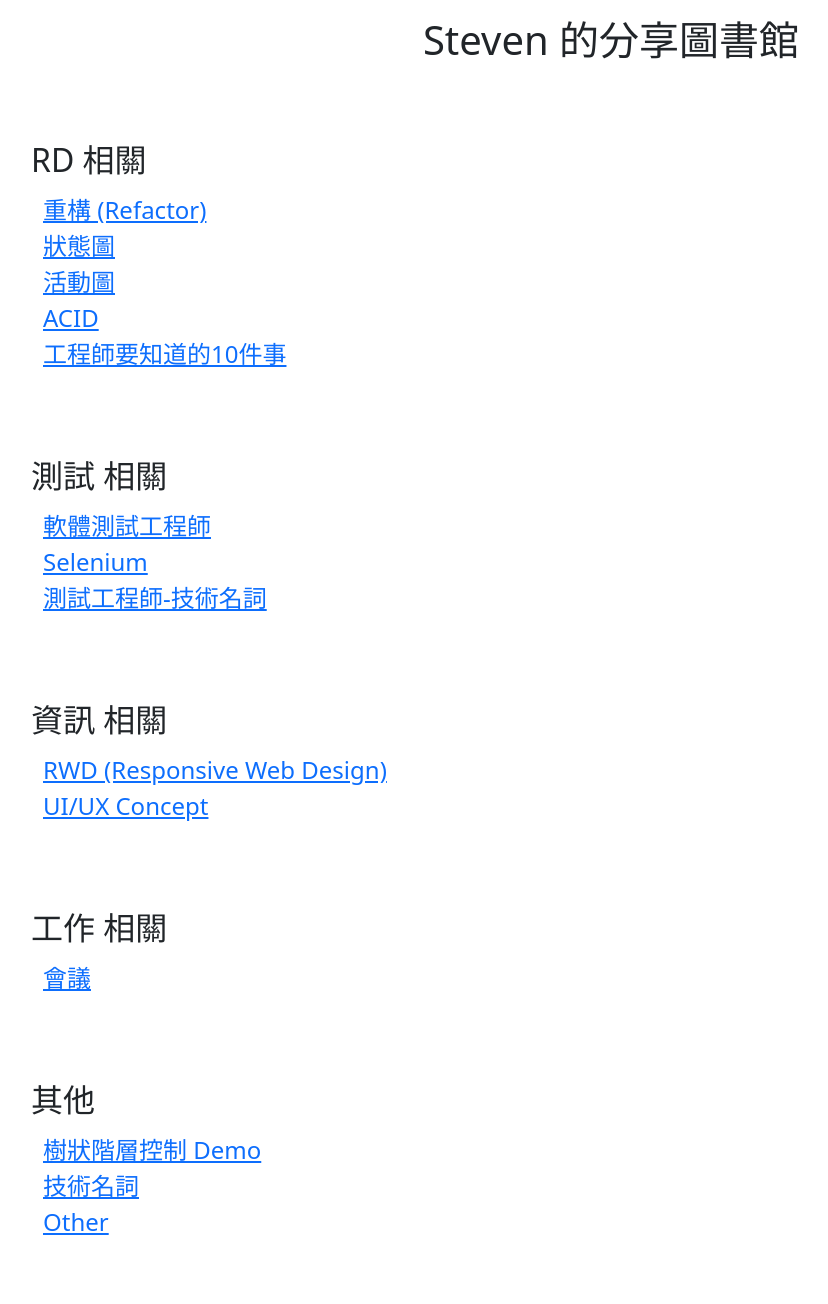
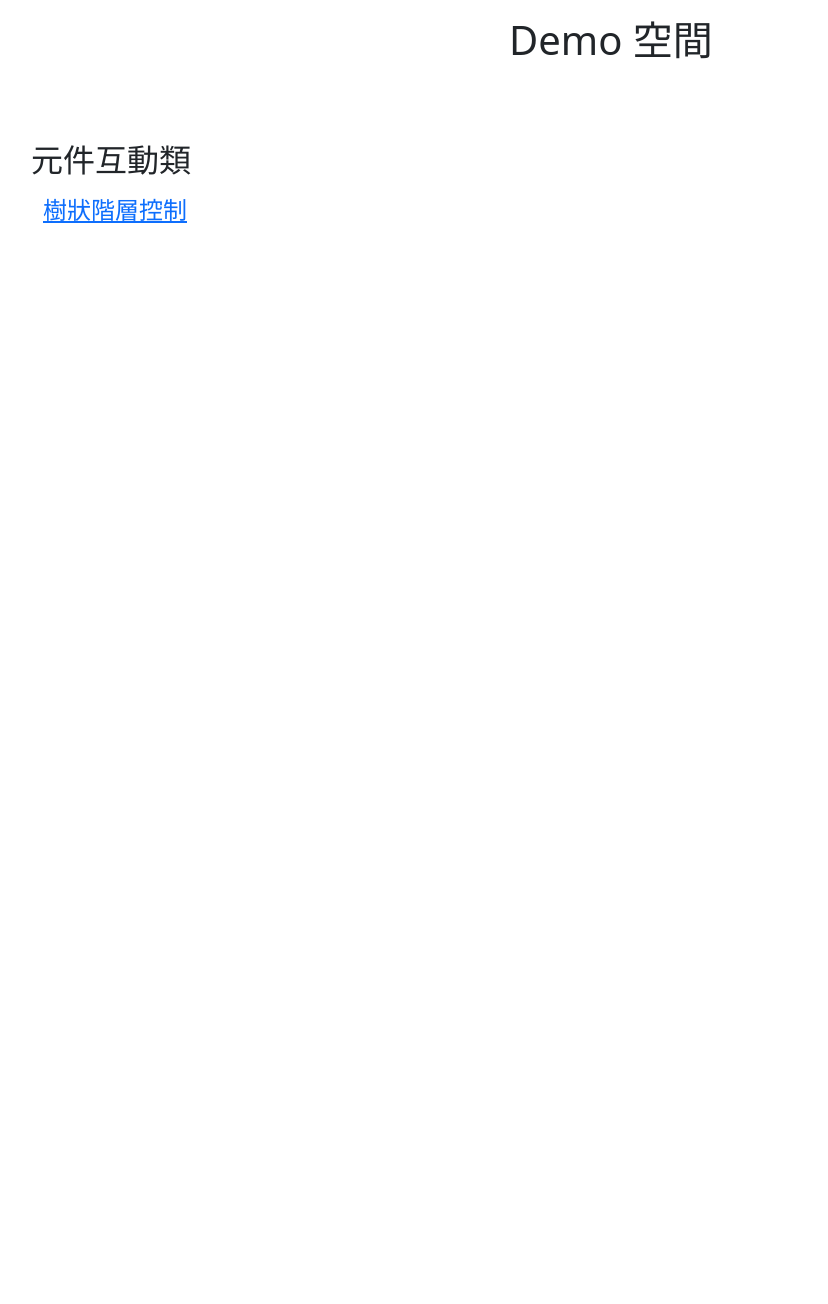
Before and after one commit to menghung0407/miscellaneous, a Flask app: page / in a window 1280 px wide. Shown: the whole page, without its empty margins (29-857 px from the left). After the commit the page ends 223 px from the top, so only its background shows below. Run offline with Flask 2, Linux system fonts and the light colour scheme; some libraries are stand-ins or nearby versions.

Commit message:
調整主題

```diff
--- a/miscellaneous/app.py
+++ b/miscellaneous/app.py
@@ -26,16 +26,5 @@ def tree(page_number):
     return render_template(f'tree/tree_{page_number}.html')
 
 
-@app.route('/other/<int:page_number>')
-def other(page_number):
-    """其他"""
-    logger.info(f'other_{page_number}.html')
-    return render_template(f'other/other_{page_number}.html')
-
-
 if __name__ == '__main__':
-    app.run(
-        debug=True,
-        host='0.0.0.0',
-        port=7000
-    )
+    app.run(debug=True, host='0.0.0.0', port=7000)
--- a/miscellaneous/templates/index.html
+++ b/miscellaneous/templates/index.html
@@ -27,75 +27,16 @@
 <div class="container-fluid">
     <!-- 標題 -->
     <div class="row text-center my-3">
-        <h1>Steven 的分享圖書館</h1>
+        <h1>Demo 空間</h1>
     </div>
 
     <!-- 內容 -->
     <div class="row ms-5 my-5 fs-4 gap-5">
         <fieldset class="row my-3">
-            <legend class="row fs-2">RD 相關</legend>
+            <legend class="row fs-2">元件互動類</legend>
             <div class="row">
                 <div class="col-12">
-                    <a href="https://docs.google.com/presentation/d/e/2PACX-1vSNekxQB96Ffqd9Ich1AdniZdoZGOpg351cvrmb4tC5_e7ep18QILj_zC7bVS9fwZqW7sFXVNdEB-4O/pub?start=false&loop=false&delayms=3000">重構 (Refactor)</a>
-                </div>
-                <div class="col-12">
-                    <a href="https://docs.google.com/presentation/d/e/2PACX-1vQXzGO1dKSbApNrI2efYS0V-kWiu_guZKpGitkQsxJ2MWHW3PIFt03yQuCOSAHFRF2ksYm2OSC9_TIP/pub?start=false&loop=false&delayms=3000">狀態圖</a>
-                </div>
-                <div class="col-12">
-                    <a href="https://docs.google.com/presentation/d/e/2PACX-1vRIDcO4xJhQ1ohgj2mjDGrMNPzv7h34qEWXVgNX7WtIwVga13DapIGhsxEMf6r7n_15zVVnHNtNRAvM/pub?start=false&loop=false&delayms=3000">活動圖</a>
-                </div>
-                <div class="col-12">
-                    <a href="https://docs.google.com/presentation/d/e/2PACX-1vS_TTWw_yusUO-RgKfNMfqk9opAH-KM55hGcQmGeqn-h45RDPsGiOWIe99ELwe6l8wQTVVXzF-KPyH1/pub?start=false&loop=false&delayms=3000">ACID</a>
-                </div>
-                <div class="col-12">
-                    <a href="https://docs.google.com/presentation/d/e/2PACX-1vQI_vujv_o-wi4m_yXBkNuTxtu7ppe1OIl6DYOxlkp9FC64PetTsei6qqZ9HqyHI38I1YHNm801KxMG/pub?start=false&loop=false&delayms=3000">工程師要知道的10件事</a>
-                </div>
-            </div>
-        </fieldset>
-        <fieldset class="row my-3">
-            <legend class="row fs-2">測試 相關</legend>
-            <div class="row">
-                <div class="col-12">
-                    <a href="https://docs.google.com/presentation/d/e/2PACX-1vR6n9baZimBVr-seyFlg3-KFVbLhUhIHuR45uhCyNsKjed7nUfGr_Ap97odCdvdUUGL6qJGk_18s720/pub?start=false&loop=false&delayms=3000">軟體測試工程師</a>
-                </div>
-                <div class="col-12">
-                    <a href="https://docs.google.com/presentation/d/e/2PACX-1vS3ULDJDCan3vpA4TikVNbwMtlYSAchM7wxB3kZfTol0TBQRx3bznWDhIcOn-qqUucd2bu7HHmp_pO0/pub?start=false&loop=false&delayms=3000">Selenium</a>
-                </div>
-                <div class="col-12">
-                    <a href="https://docs.google.com/presentation/d/e/2PACX-1vQ3-AZEeuvXD9L-2iLc0eqGE2CeK1Hf-DUzk8_eWjcDJMbB4TAVSQ6soWwcHkJ-8izeABlLc8dXb-oy/pub?start=false&loop=false&delayms=3000">測試工程師-技術名詞</a>
-                </div>
-            </div>
-        </fieldset>
-        <fieldset class="row my-3">
-            <legend class="row fs-2">資訊 相關</legend>
-            <div class="row">
-                <div class="col-12">
-                    <a href="https://docs.google.com/presentation/d/e/2PACX-1vQ9Uw54lK17RJT7bwtbHETUzlw_qSsYgXuvYACqjl3P5-NmLs7csXFqs8h90i75wogGEkxg-H-8bUfC/pub?start=false&loop=false&delayms=3000">RWD (Responsive Web Design)</a>
-                </div>
-                <div class="col-12">
-                    <a href="https://docs.google.com/presentation/d/e/2PACX-1vQ28SazVcV_pGEUFXTPPuDd3cOpRFMlLL4yee1p8Me-BZUckTOnYBHuLuyVFN5-e4ZLK2V4BhT_gOhY/pub?start=false&loop=false&delayms=3000">UI/UX Concept</a>
-                </div>
-            </div>
-        </fieldset>
-        <fieldset class="row my-3">
-            <legend class="row fs-2">工作 相關</legend>
-            <div class="row">
-                <div class="col-12">
-                    <a href="https://docs.google.com/presentation/d/e/2PACX-1vQEW8VsxGVflbSl0Ji7rFT0yumwtNy9n59G76sQPo_QaIAKV0VaZ1vFErr2qd0HZ10KqRf9ed2hIBB9/pub?start=false&loop=false&delayms=3000">會議</a>
-                </div>
-            </div>
-        </fieldset>
-        <fieldset class="row my-3">
-            <legend class="row fs-2">其他</legend>
-            <div class="row">
-                <div class="col-12">
-                    <a href="/tree/0">樹狀階層控制 Demo</a>
-                </div>
-                <div class="col-12">
-                    <a href="https://docs.google.com/presentation/d/e/2PACX-1vRORCQeD1csGQ57NWxTXrOr82ys5ZzyTgqFRC3XoMpmHjwH5AC8GcZ6jMquo6Jb6EEiz9IN48UDJ8q1/pub?start=false&loop=false&delayms=3000">技術名詞</a>
-                </div>
-                <div class="col-12">
-                    <a href="/other/0">Other</a>
+                    <a href="/tree/0">樹狀階層控制</a>
                 </div>
             </div>
         </fieldset>
```
Also changed, not shown: miscellaneous/templates/other/other_0.html (deleted, +0 -48 lines), miscellaneous/static/quality/code_duplication.png (deleted).
